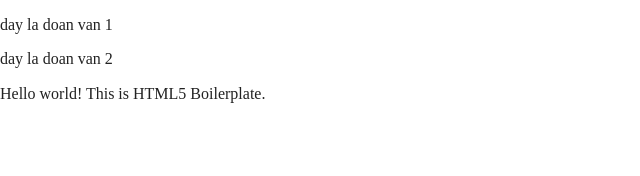
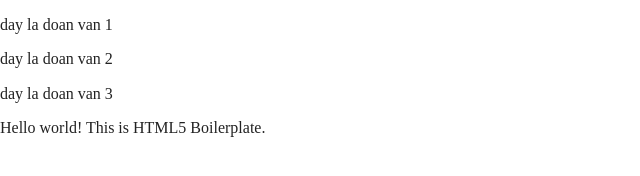
Before and after one commit to thanhtran6916/M1_git_-file2, a website built with Parcel: page index.html in a window 1280 px wide. Shown: the whole page, without its empty margins (0-640 px from the left). Built offline with nearby package versions, Linux system fonts and the light colour scheme.

Commit message:
them doan van 3

```diff
--- a/index.html
+++ b/index.html
@@ -25,6 +25,7 @@
 <body>
   <p>day la doan van 1</p>
   <p>day la doan van 2</p>
+  <p>day la doan van 3</p>
 
   <!-- Add your site or application content here -->
   <p>Hello world! This is HTML5 Boilerplate.</p>
```
